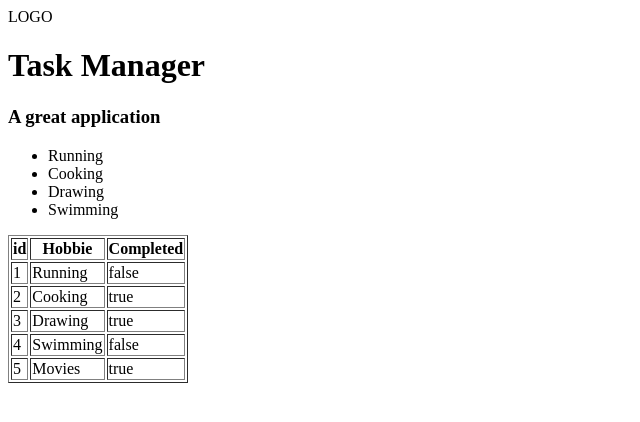
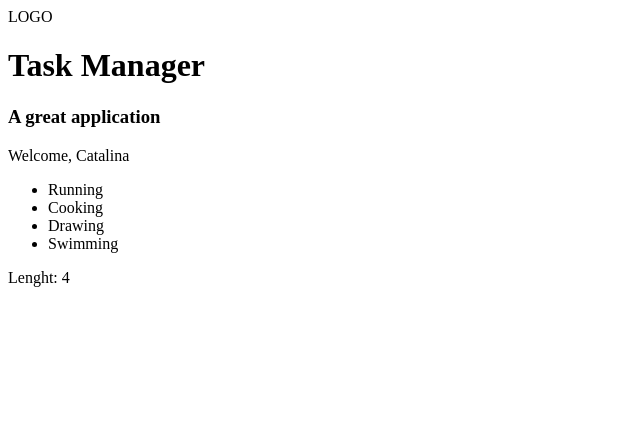
Before and after one commit to johncardozo/frontend-intermedio-02, a React (Vite) app in the folder react/task-manager/: page / in a window 1280 px wide. Shown: the top 422 px of the page, without its empty margins (0-640 px from the left). Built offline with nearby package versions, Linux system fonts and the light colour scheme.

Commit message:
React: Templates condicionales

```diff
--- a/react/task-manager/src/App.jsx
+++ b/react/task-manager/src/App.jsx
@@ -1,14 +1,12 @@
 import "./App.css";
 import Header from "./components/Header";
 import TaskList from "./components/TaskList";
-import TaskTable from "./components/TaskTable";
 
 function App() {
   return (
     <>
       <Header />
       <TaskList />
-      <TaskTable />
     </>
   );
 }
--- a/react/task-manager/src/components/TaskList.jsx
+++ b/react/task-manager/src/components/TaskList.jsx
@@ -6,12 +6,21 @@ const tasks = [
 ];
 
 const TaskList = () => {
+  const username = "Catalina";
   return (
-    <ul>
-      {tasks.map((task) => (
-        <li key={task.id}>{task.text}</li>
-      ))}
-    </ul>
+    <>
+      <p>Welcome, {username || "guest"}</p>
+      {tasks.length < 0 ? (
+        <h1>No tasks</h1>
+      ) : (
+        <ul>
+          {tasks.map((task) => (
+            <li key={task.id}>{task.text}</li>
+          ))}
+        </ul>
+      )}
+      {tasks.length > 0 && <p>Lenght: {tasks.length}</p>}
+    </>
   );
 };
 
```
